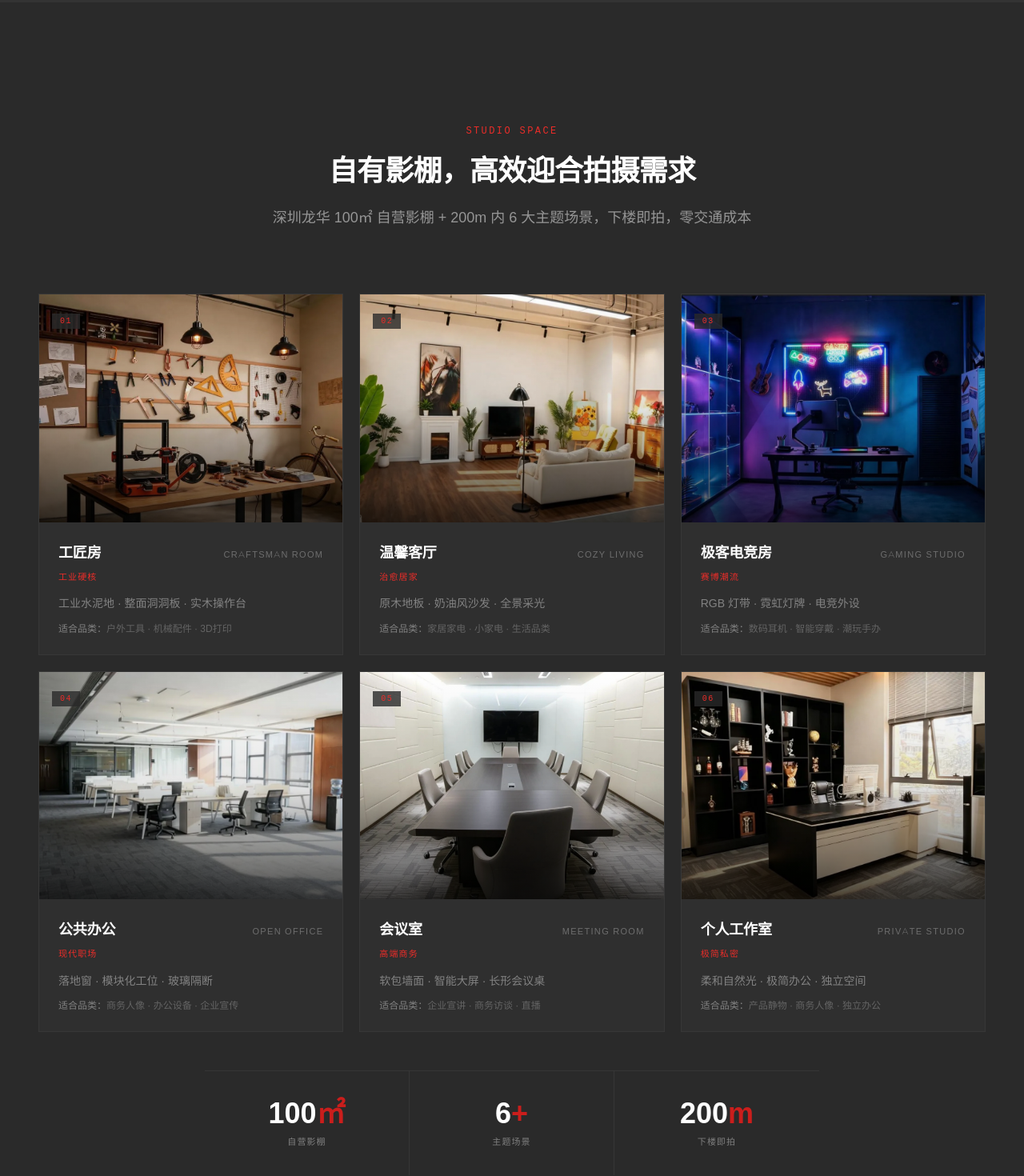
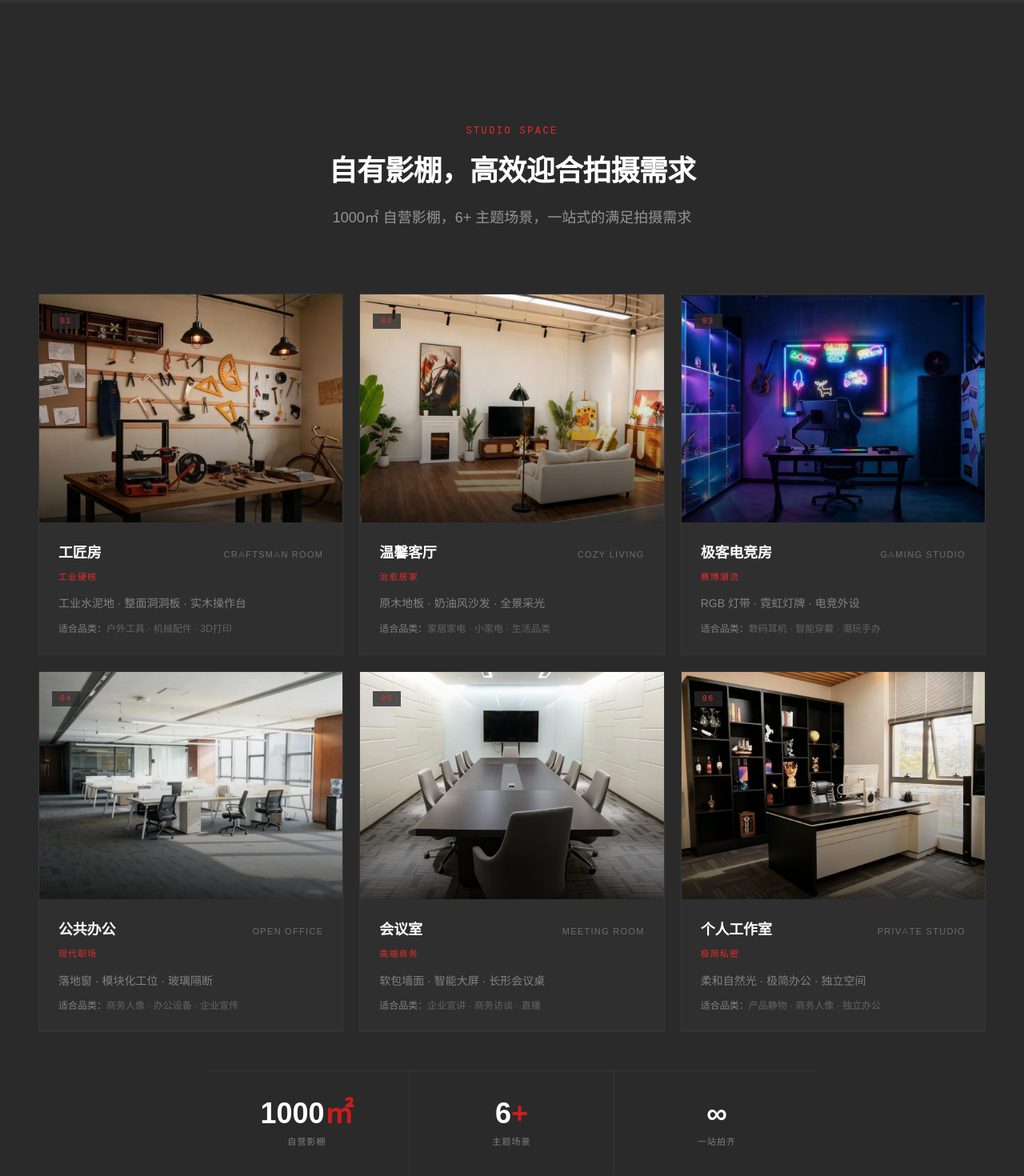
Before and after one commit to JansonChueng/mapleleaf-media, a React (Vite) app: page / in a window 1280 px wide. Shown: the part 7643-9113 px from the top of the page at 80% size. Built offline with nearby package versions, Linux system fonts and the light colour scheme.

Commit message:
Update studio copy: 1000㎡ + remove outdoor references

```diff
--- a/src/sections/StudioGallery.tsx
+++ b/src/sections/StudioGallery.tsx
@@ -2,54 +2,12 @@ import { motion } from 'framer-motion'
 import SectionTitle from '../components/SectionTitle'
 
 const SCENES = [
-  {
-    name: '工匠房',
-    en: 'Craftsman Room',
-    desc: '工业硬核',
-    detail: '工业水泥地 · 整面洞洞板 · 实木操作台',
-    img: './images/studio/01-craftsman.webp',
-    suitable: '户外工具 · 机械配件 · 3D打印',
-  },
-  {
-    name: '温馨客厅',
-    en: 'Cozy Living',
-    desc: '治愈居家',
-    detail: '原木地板 · 奶油风沙发 · 全景采光',
-    img: './images/studio/02-livingroom.webp',
-    suitable: '家居家电 · 小家电 · 生活品类',
-  },
-  {
-    name: '极客电竞房',
-    en: 'Gaming Studio',
-    desc: '赛博潮流',
-    detail: 'RGB 灯带 · 霓虹灯牌 · 电竞外设',
-    img: './images/studio/03-gaming.webp',
-    suitable: '数码耳机 · 智能穿戴 · 潮玩手办',
-  },
-  {
-    name: '公共办公',
-    en: 'Open Office',
-    desc: '现代职场',
-    detail: '落地窗 · 模块化工位 · 玻璃隔断',
-    img: './images/studio/04-office.webp',
-    suitable: '商务人像 · 办公设备 · 企业宣传',
-  },
-  {
-    name: '会议室',
-    en: 'Meeting Room',
-    desc: '高端商务',
-    detail: '软包墙面 · 智能大屏 · 长形会议桌',
-    img: './images/studio/05-meeting.webp',
-    suitable: '企业宣讲 · 商务访谈 · 直播',
-  },
-  {
-    name: '个人工作室',
-    en: 'Private Studio',
-    desc: '极简私密',
-    detail: '柔和自然光 · 极简办公 · 独立空间',
-    img: './images/studio/06-studio.webp',
-    suitable: '产品静物 · 商务人像 · 独立办公',
-  },
+  { name: '工匠房', en: 'Craftsman Room', desc: '工业硬核', detail: '工业水泥地 · 整面洞洞板 · 实木操作台', img: './images/studio/01-craftsman.webp', suitable: '户外工具 · 机械配件 · 3D打印' },
+  { name: '温馨客厅', en: 'Cozy Living', desc: '治愈居家', detail: '原木地板 · 奶油风沙发 · 全景采光', img: './images/studio/02-livingroom.webp', suitable: '家居家电 · 小家电 · 生活品类' },
+  { name: '极客电竞房', en: 'Gaming Studio', desc: '赛博潮流', detail: 'RGB 灯带 · 霓虹灯牌 · 电竞外设', img: './images/studio/03-gaming.webp', suitable: '数码耳机 · 智能穿戴 · 潮玩手办' },
+  { name: '公共办公', en: 'Open Office', desc: '现代职场', detail: '落地窗 · 模块化工位 · 玻璃隔断', img: './images/studio/04-office.webp', suitable: '商务人像 · 办公设备 · 企业宣传' },
+  { name: '会议室', en: 'Meeting Room', desc: '高端商务', detail: '软包墙面 · 智能大屏 · 长形会议桌', img: './images/studio/05-meeting.webp', suitable: '企业宣讲 · 商务访谈 · 直播' },
+  { name: '个人工作室', en: 'Private Studio', desc: '极简私密', detail: '柔和自然光 · 极简办公 · 独立空间', img: './images/studio/06-studio.webp', suitable: '产品静物 · 商务人像 · 独立办公' },
 ]
 
 export default function StudioGallery() {
@@ -57,74 +15,28 @@ export default function StudioGallery() {
     <section id="studio" className="relative py-24 lg:py-36 overflow-hidden flex justify-center">
       <div className="absolute inset-0 bg-charcoal" />
       <div className="relative z-20 w-full max-w-[80rem] px-6 lg:px-12">
-        <SectionTitle
-          overline="Studio Space"
-          title="自有影棚，高效迎合拍摄需求"
-          subtitle="深圳龙华 100㎡ 自营影棚 + 200m 内 6 大主题场景，下楼即拍，零交通成本"
-          light
-        />
-
-        {/* 6 场景网格 */}
+        <SectionTitle overline="Studio Space" title="自有影棚，高效迎合拍摄需求" subtitle="1000㎡ 自营影棚，6+ 主题场景，一站式的满足拍摄需求" light />
         <div className="grid grid-cols-1 md:grid-cols-2 lg:grid-cols-3 gap-4 lg:gap-5 mb-12">
           {SCENES.map((s, i) => (
-            <motion.div
-              key={s.name}
-              initial={{ opacity: 0, y: 32 }}
-              whileInView={{ opacity: 1, y: 0 }}
-              viewport={{ once: true, margin: '-40px' }}
-              transition={{ duration: 0.5, delay: i * 0.08 }}
-              className="group relative overflow-hidden bg-charcoal-card border border-white/[0.04] hover:border-maple-red/60 transition-colors duration-500"
-            >
+            <motion.div key={s.name} initial={{ opacity: 0, y: 32 }} whileInView={{ opacity: 1, y: 0 }} viewport={{ once: true, margin: '-40px' }} transition={{ duration: 0.5, delay: i * 0.08 }} className="group relative overflow-hidden bg-charcoal-card border border-white/[0.04] hover:border-maple-red/60 transition-colors duration-500">
               <div className="relative aspect-[4/3] overflow-hidden">
-                <img
-                  src={s.img}
-                  alt={`${s.name} - ${s.desc}`}
-                  loading="lazy"
-                  className="absolute inset-0 w-full h-full object-cover transition-transform duration-700 group-hover:scale-105"
-                />
+                <img src={s.img} alt={`${s.name} - ${s.desc}`} loading="lazy" className="absolute inset-0 w-full h-full object-cover transition-transform duration-700 group-hover:scale-105" />
                 <div className="absolute inset-0 bg-gradient-to-t from-black/70 via-black/10 to-transparent" />
-                <div className="absolute top-4 left-4 z-10">
-                  <span className="font-mono text-[10px] text-maple-red-light tracking-[0.15em] uppercase bg-charcoal/80 backdrop-blur-sm px-2.5 py-1">
-                    {String(i + 1).padStart(2, '0')}
-                  </span>
-                </div>
+                <div className="absolute top-4 left-4 z-10"><span className="font-mono text-[10px] text-maple-red-light tracking-[0.15em] uppercase bg-charcoal/80 backdrop-blur-sm px-2.5 py-1">{String(i + 1).padStart(2, '0')}</span></div>
               </div>
-
               <div className="p-6">
-                <div className="flex items-baseline justify-between mb-2">
-                  <h3 className="font-display font-semibold text-lg text-white tracking-[-0.01em]">{s.name}</h3>
-                  <span className="font-display font-light text-[11px] text-white/30 tracking-[0.12em] uppercase">{s.en}</span>
-                </div>
+                <div className="flex items-baseline justify-between mb-2"><h3 className="font-display font-semibold text-lg text-white tracking-[-0.01em]">{s.name}</h3><span className="font-display font-light text-[11px] text-white/30 tracking-[0.12em] uppercase">{s.en}</span></div>
                 <p className="font-mono text-[11px] text-maple-red-light tracking-[0.1em] uppercase mb-3">{s.desc}</p>
                 <p className="text-white/40 text-sm leading-relaxed mb-3">{s.detail}</p>
-                <p className="text-white/25 text-xs">
-                  <span className="text-white/40">适合品类：</span>{s.suitable}
-                </p>
+                <p className="text-white/25 text-xs"><span className="text-white/40">适合品类：</span>{s.suitable}</p>
               </div>
             </motion.div>
           ))}
         </div>
-
-        {/* 底部数字背书 */}
-        <motion.div
-          initial={{ opacity: 0, y: 24 }}
-          whileInView={{ opacity: 1, y: 0 }}
-          viewport={{ once: true, margin: '-60px' }}
-          transition={{ duration: 0.6 }}
-          className="grid grid-cols-3 gap-0 border-t border-white/[0.06] max-w-3xl mx-auto"
-        >
-          <div className="text-center py-8 border-r border-white/[0.06]">
-            <p className="font-display font-bold text-3xl lg:text-4xl text-white">100<span className="text-maple-red">㎡</span></p>
-            <p className="font-mono text-[11px] text-white/40 tracking-[0.1em] uppercase mt-2">自营影棚</p>
-          </div>
-          <div className="text-center py-8 border-r border-white/[0.06]">
-            <p className="font-display font-bold text-3xl lg:text-4xl text-white">6<span className="text-maple-red">+</span></p>
-            <p className="font-mono text-[11px] text-white/40 tracking-[0.1em] uppercase mt-2">主题场景</p>
-          </div>
-          <div className="text-center py-8">
-            <p className="font-display font-bold text-3xl lg:text-4xl text-white">200<span className="text-maple-red">m</span></p>
-            <p className="font-mono text-[11px] text-white/40 tracking-[0.1em] uppercase mt-2">下楼即拍</p>
-          </div>
+        <motion.div initial={{ opacity: 0, y: 24 }} whileInView={{ opacity: 1, y: 0 }} viewport={{ once: true, margin: '-60px' }} transition={{ duration: 0.6 }} className="grid grid-cols-3 gap-0 border-t border-white/[0.06] max-w-3xl mx-auto">
+          <div className="text-center py-8 border-r border-white/[0.06]"><p className="font-display font-bold text-3xl lg:text-4xl text-white">1000<span className="text-maple-red">㎡</span></p><p className="font-mono text-[11px] text-white/40 tracking-[0.1em] uppercase mt-2">自营影棚</p></div>
+          <div className="text-center py-8 border-r border-white/[0.06]"><p className="font-display font-bold text-3xl lg:text-4xl text-white">6<span className="text-maple-red">+</span></p><p className="font-mono text-[11px] text-white/40 tracking-[0.1em] uppercase mt-2">主题场景</p></div>
+          <div className="text-center py-8"><p className="font-display font-bold text-3xl lg:text-4xl text-white">∞</p><p className="font-mono text-[11px] text-white/40 tracking-[0.1em] uppercase mt-2">一站拍齐</p></div>
         </motion.div>
       </div>
     </section>
```
